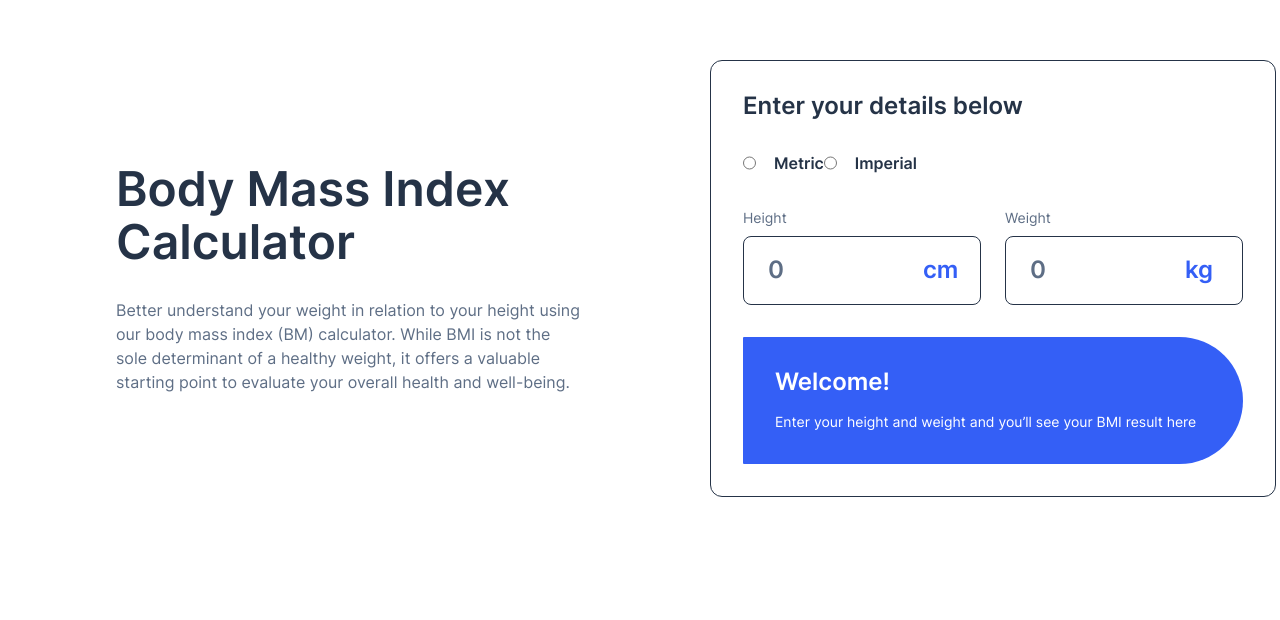
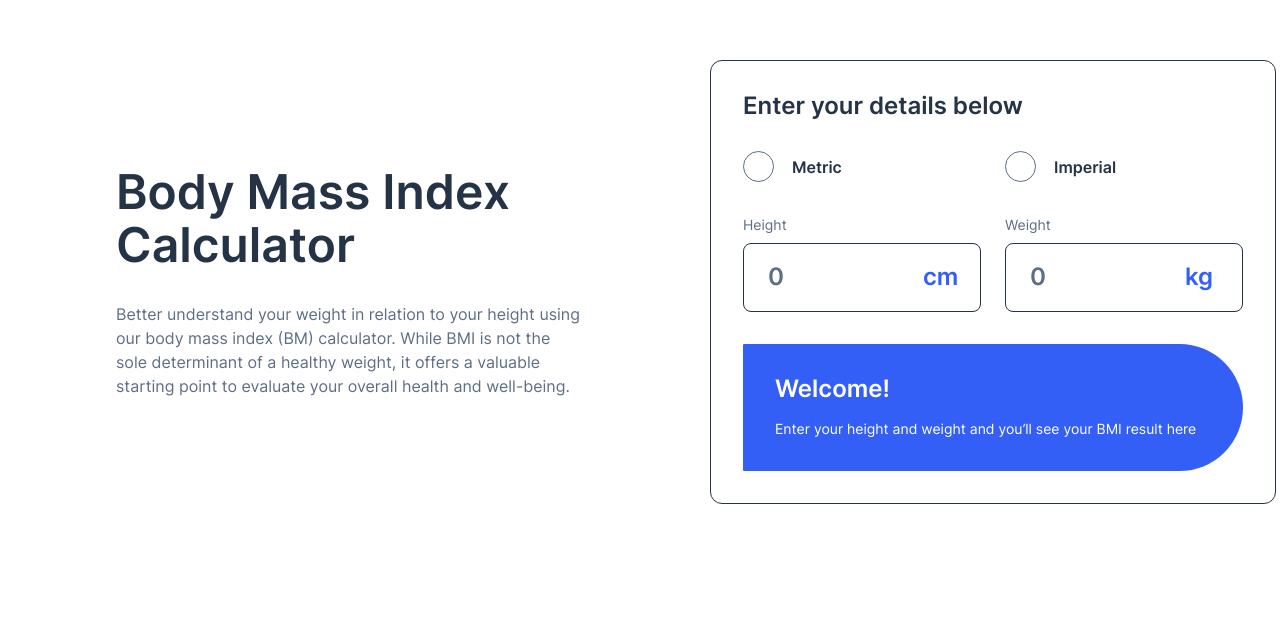
Before and after one commit to shaversj/bmi-calculator, a Next.js app: page / in a window 1280 px wide. Shown: the part 122-742 px from the top of the page. Built offline with nearby package versions, Linux system fonts and the light colour scheme.

Commit message:
Style radio buttons

```diff
--- a/src/app/page.tsx
+++ b/src/app/page.tsx
@@ -88,13 +88,23 @@ export default function Home() {
     },
   ];
 
+  const radioMetadata = [
+    {
+      id: "metric",
+      label: "Metric",
+    },
+    {
+      id: "imperial",
+      label: "Imperial",
+    },
+  ];
   return (
     <div>
       <main className={""}>
         <div className={"flex w-[1276px] gap-x-8 pb-[107px] pl-[116px] pt-[182px]"}>
           <div className={"w-[564px] space-y-[30px] self-center"}>
-            <h1 className={"font-interSemibold text-heading-l lg:text-heading-xl w-[520px] text-gunmetal"}>Body Mass Index Calculator</h1>
-            <p className={"font-interRegular lg:text-body-m w-[465px] text-dark-electric-blue"}>
+            <h1 className={"w-[520px] font-interSemibold text-heading-l text-gunmetal lg:text-heading-xl"}>Body Mass Index Calculator</h1>
+            <p className={"w-[465px] font-interRegular text-dark-electric-blue lg:text-body-m"}>
               Better understand your weight in relation to your height using our body mass index (BM) calculator. While BMI is not the sole determinant of a healthy weight, it offers a valuable starting point to evaluate your overall health and
               well-being.
             </p>
@@ -102,16 +112,16 @@ export default function Home() {
           <div>
             <form className={"space-y-8 rounded-xl border border-gunmetal bg-white p-8 lg:w-[564px]"}>
               <p className={"font-interSemibold text-heading-m text-gunmetal"}>Enter your details below</p>
-
-              <div className={"font-interSemibold text-body-m flex text-gunmetal"}>
-                <div className={"gap-x-4.5 flex flex-row-reverse justify-end"}>
-                  <label htmlFor={"metric"}>Metric</label>
-                  <input type="radio" id="metric" name="unit" />
-                </div>
-                <div className={"gap-x-4.5 flex flex-row-reverse justify-end"}>
-                  <label htmlFor={"imperial"}>Imperial</label>
-                  <input type="radio" id="imperial" name="unit" />
-                </div>
+              <div className={"flex gap-x-6 font-interSemibold text-body-m text-gunmetal"}>
+                {radioMetadata.map((radio) => (
+                  <div key={radio.id} className={"flex w-full items-center gap-x-4.5"}>
+                    <div className={"grid place-items-center"}>
+                      <input type="radio" id={radio.id} name="unit" className={"peer col-start-1 row-start-1 size-[31px] appearance-none rounded-full border border-dark-electric-blue checked:bg-[#345FF6] checked:opacity-15"} />
+                      <div className={"pointer-events-none col-start-1 row-start-1 size-[15px] rounded-full peer-checked:bg-blue"} />
+                    </div>
+                    <label htmlFor={radio.id}>{radio.label}</label>
+                  </div>
+                ))}
               </div>
 
               <div className={"flex gap-x-6"}>
@@ -121,14 +131,14 @@ export default function Home() {
                   </label>
                   <div className={"flex w-[238px] gap-x-6 rounded-lg border border-gunmetal py-5"}>
                     <input
-                      className={"text-heading-m font-interSemibold ml-6 w-[131px] text-gunmetal outline-none placeholder:text-dark-electric-blue"}
+                      className={"ml-6 w-[131px] font-interSemibold text-heading-m text-gunmetal outline-none placeholder:text-dark-electric-blue"}
                       placeholder={"0"}
                       {...register("height", { valueAsNumber: true })}
                       type="number"
                       id="height"
                       name="height"
                     />
-                    <span className={"text-heading-m font-interSemibold text-blue"}>cm</span>
+                    <span className={"font-interSemibold text-heading-m text-blue"}>cm</span>
                   </div>
                 </div>
                 <div className={"flex flex-col gap-y-2"}>
@@ -137,21 +147,21 @@ export default function Home() {
                   </label>
                   <div className={"flex w-[238px] gap-x-6 rounded-lg border border-gunmetal py-5"}>
                     <input
-                      className={"text-heading-m font-interSemibold ml-6 w-[131px] text-gunmetal outline-none placeholder:text-dark-electric-blue"}
+                      className={"ml-6 w-[131px] font-interSemibold text-heading-m text-gunmetal outline-none placeholder:text-dark-electric-blue"}
                       placeholder={"0"}
                       {...register("weight", { valueAsNumber: true })}
                       type="number"
                       id="weight"
                       name="weight"
                     />
-                    <span className={"text-heading-m font-interSemibold text-blue"}>kg</span>
+                    <span className={"font-interSemibold text-heading-m text-blue"}>kg</span>
                   </div>
                 </div>
               </div>
 
-              <div className={"rounded-custom flex flex-col gap-y-4 bg-blue p-8 text-white"}>
-                <h2 className={"text-heading-m font-interSemibold"}>Welcome!</h2>
-                <p className={"text-body-s font-interRegular"}>Enter your height and weight and you’ll see your BMI result here</p>
+              <div className={"flex flex-col gap-y-4 rounded-custom bg-blue p-8 text-white"}>
+                <h2 className={"font-interSemibold text-heading-m"}>Welcome!</h2>
+                <p className={"font-interRegular text-body-s"}>Enter your height and weight and you’ll see your BMI result here</p>
               </div>
             </form>
           </div>
@@ -160,8 +170,8 @@ export default function Home() {
         <div className={"flex gap-x-[131px] px-[116px]"}>
           <Image src={"/images/image-man-eating.webp"} alt={"Image of Person Eating"} width={564} height={533} />
           <div className={"space-y-8 self-end pb-[40px]"}>
-            <h2 className={"text-heading-l-mobile lg:text-heading-l font-interSemibold text-gunmetal"}>What your BMI result means</h2>
-            <p className={"text-body-m font-interRegular text-dark-electric-blue"}>
+            <h2 className={"font-interSemibold text-heading-l-mobile text-gunmetal lg:text-heading-l"}>What your BMI result means</h2>
+            <p className={"font-interRegular text-body-m text-dark-electric-blue"}>
               A BMI range of 18.5 to 24.9 is considered a 'healthy weight.' Maintaining a healthy weight may lower your chances of experiencing health issues later on, such as obesity and type 2 diabetes. Aim for a nutritious diet with reduced fat
               and sugar content, incorporating ample fruits and vegetables. Additionally, strive for regular physical activity, ideally about 30 minutes daily for five days a week.
             </p>
@@ -174,8 +184,8 @@ export default function Home() {
               <div key={benefit.title} className={"space-y-[45px]"}>
                 <Image src={benefit.image} alt={benefit.title} width={64} height={64} />
                 <div className={"w-[365px] space-y-6"}>
-                  <h3 className={"text-heading-m font-interSemibold text-gunmetal"}>{benefit.title}</h3>
-                  <p className={"text-body-m font-interRegular text-dark-electric-blue"}>{benefit.description}</p>
+                  <h3 className={"font-interSemibold text-heading-m text-gunmetal"}>{benefit.title}</h3>
+                  <p className={"font-interRegular text-body-m text-dark-electric-blue"}>{benefit.description}</p>
                 </div>
               </div>
             ))}
@@ -184,8 +194,8 @@ export default function Home() {
 
         <div className={"mt-[102px] flex lg:pl-[116px]"}>
           <div className={"w-[564px] space-y-[35px]"}>
-            <h4 className={"text-heading-l font-interSemibold text-gunmetal"}>Limitations of BMI</h4>
-            <p className={"text-body-m font-interRegular text-dark-electric-blue"}>
+            <h4 className={"font-interSemibold text-heading-l text-gunmetal"}>Limitations of BMI</h4>
+            <p className={"font-interRegular text-body-m text-dark-electric-blue"}>
               Although BMI is often a practical indicator of healthy weight, it is not suited for every person. Specific groups should carefully consider their BMI outcomes, and in certain cases, the measurement may not be beneficial to use.
             </p>
           </div>
```
